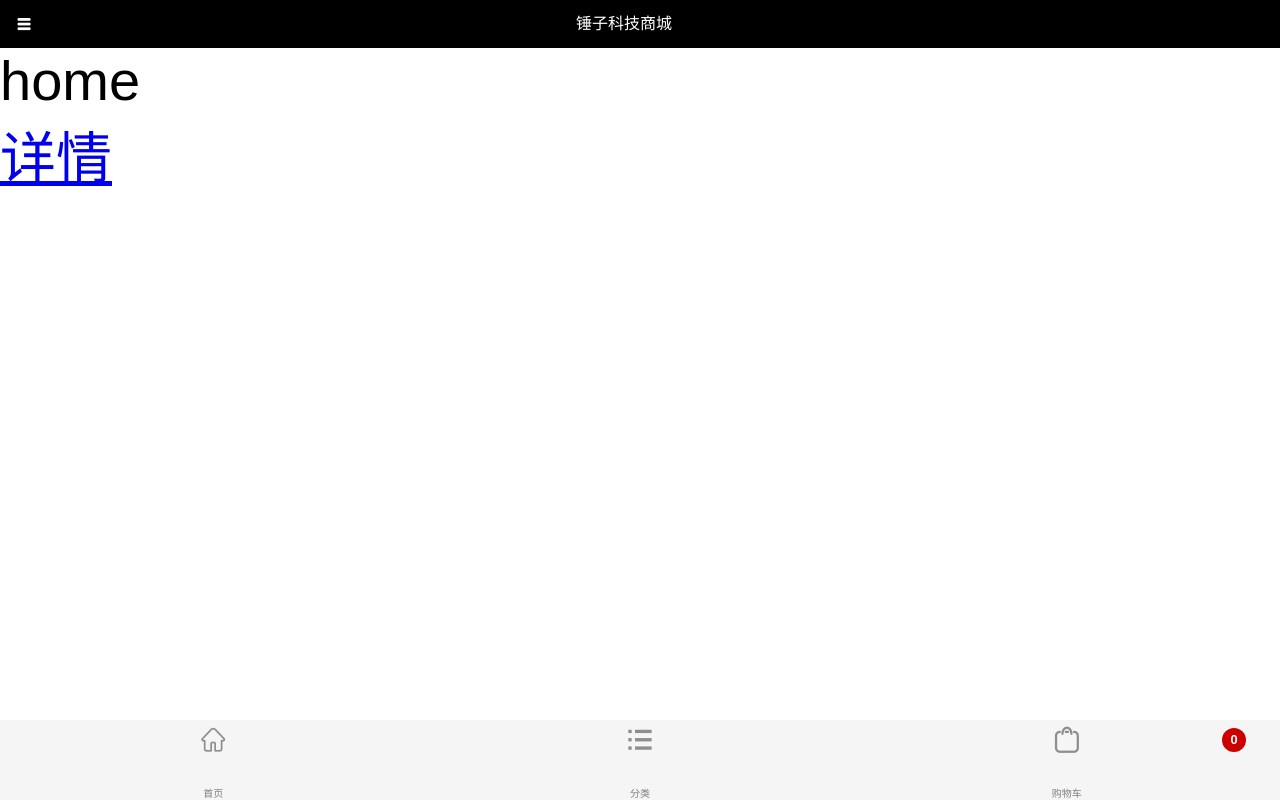
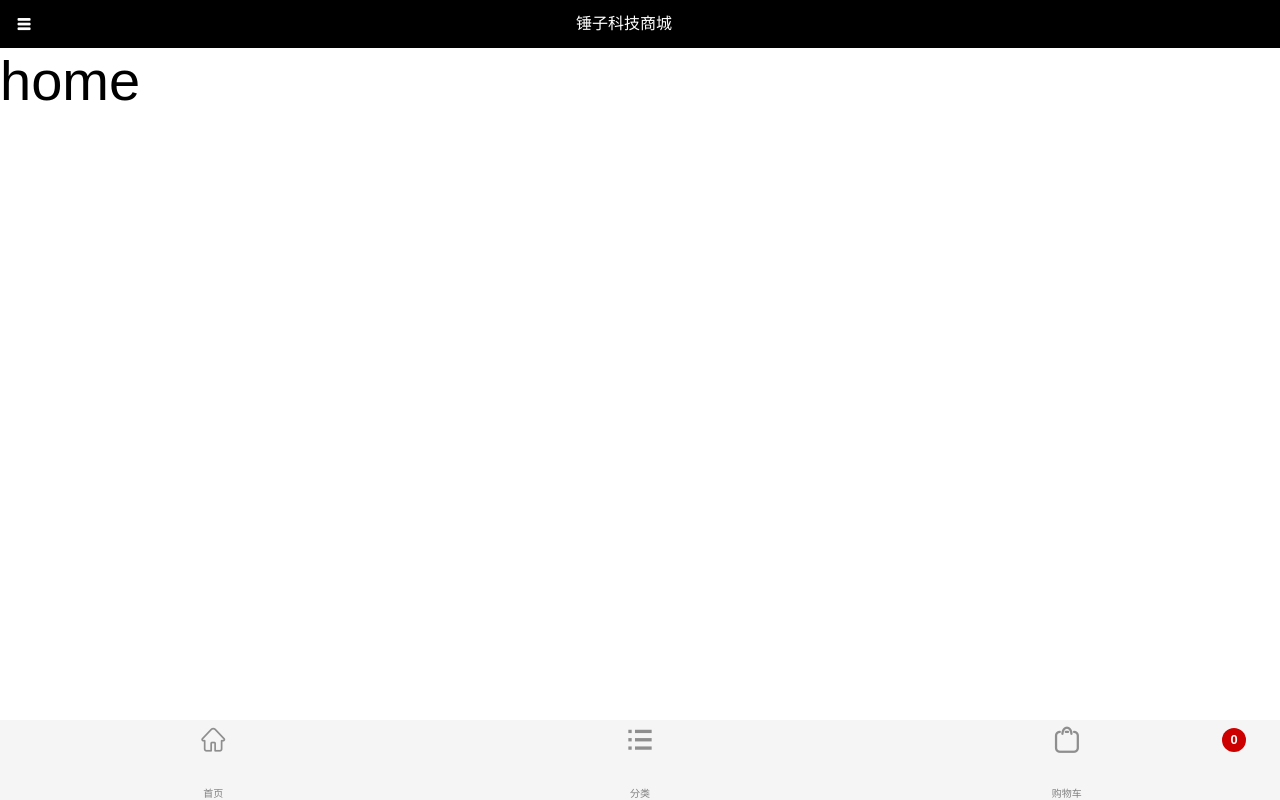
Before and after one commit to 15223997465/Hammer, a React (Create React App) app: page /home in a window 1280 px wide. Built offline with nearby package versions, Linux system fonts and the light colour scheme.

Commit message:
细微变动

```diff
--- a/src/Components/App/App.js
+++ b/src/Components/App/App.js
@@ -21,8 +21,6 @@ class App extends Component {
       	</header>
         <content>
                 {this.props.children}
-                <NavLink to="/detail/ids=100040603">详情</NavLink>
-
         </content>
 
          {this.state.footerState===true?
--- a/src/Components/Car/Car.js
+++ b/src/Components/Car/Car.js
@@ -1,11 +1,12 @@
 import React, { Component } from 'react';
 import './Car.css';
-
+import {NavLink} from "react-router-dom";
 class Car extends Component {
   render() {
     return (
       <div>
       car
+       <NavLink to="/detail/ids=100040603">详情</NavLink>
       </div>
     );
   }
```
